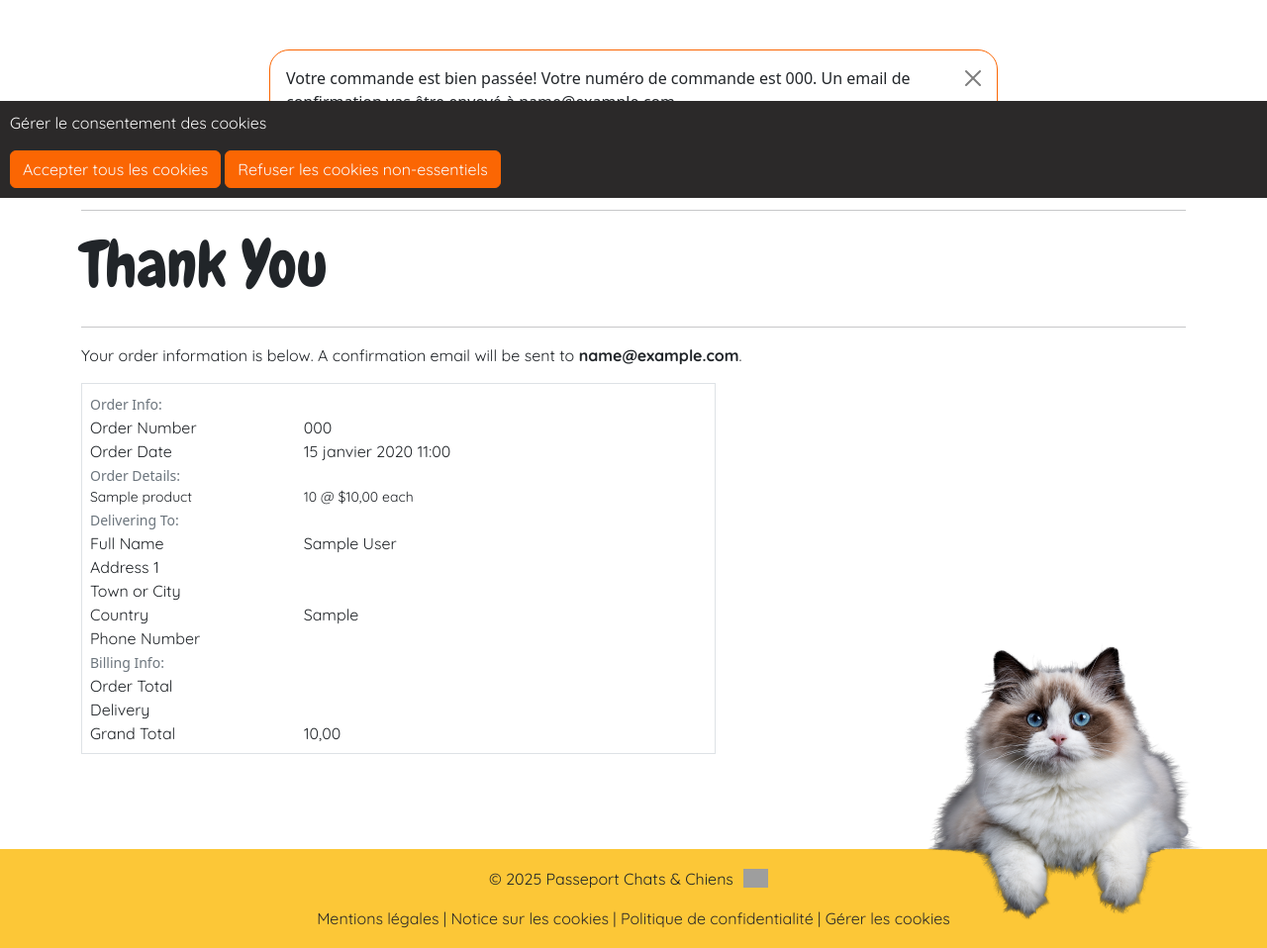
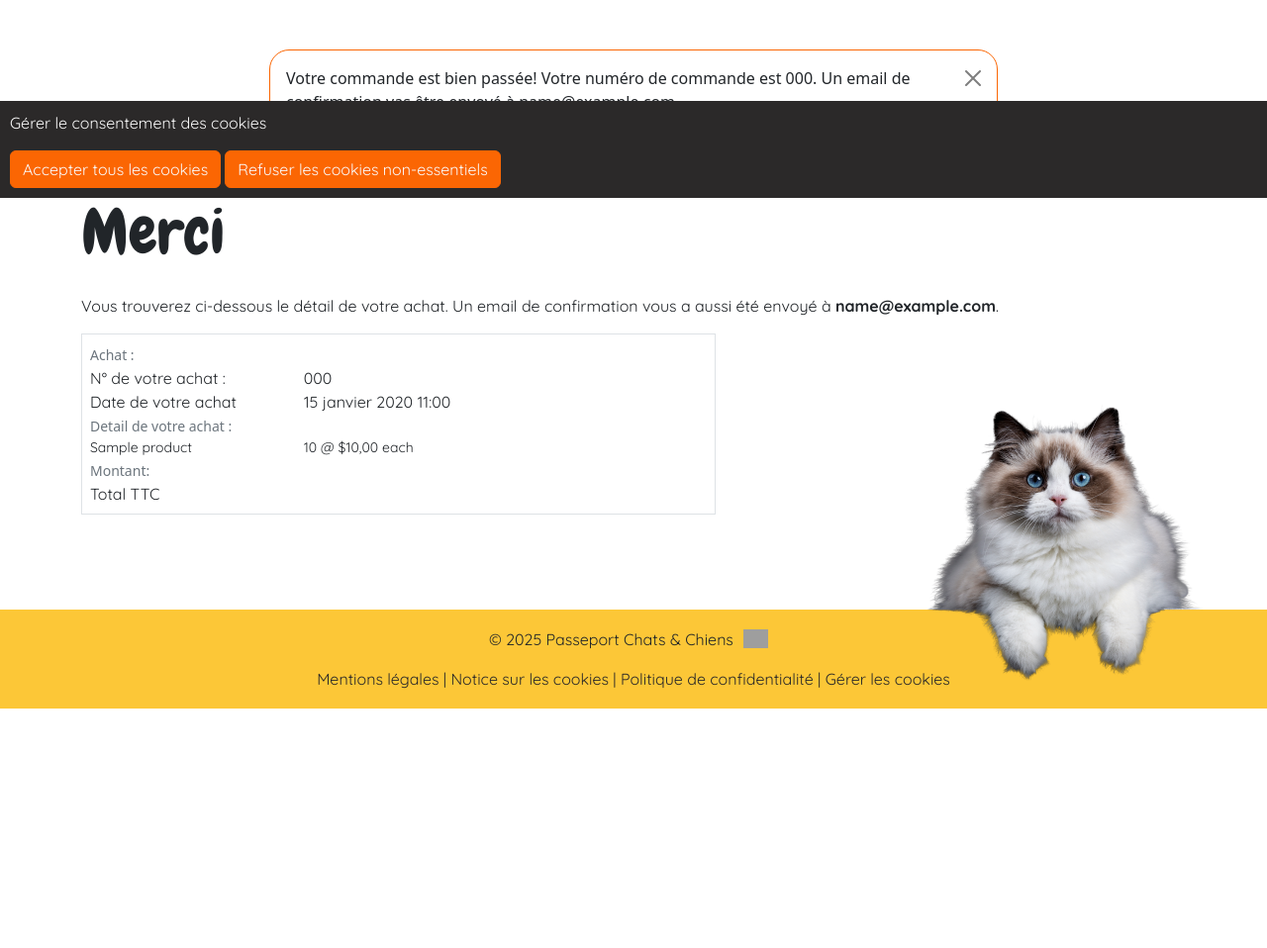
Before and after one commit to PhilippeItsMe/ci-passeport-chats-et-chiens-portfolio5-v2, a Django app: page /checkout/checkout_success/000 in a window 1280 px wide. Shown: the part 600-1558 px from the top of the page at 99% size. After the commit the page ends 1316 px from the top, so only its background shows below. Run offline with Django 4.2, Linux system fonts and the light colour scheme; tables that the repository leaves empty hold one stand-in row (values such as "Sample post"); some libraries are stand-ins or nearby versions; grey boxes are pictures that could not be loaded.

Commit message:
Setting checkout success page

```diff
--- a/checkout/templates/checkout/checkout_success.html
+++ b/checkout/templates/checkout/checkout_success.html
@@ -14,14 +14,12 @@
 {% endblock %}
 
 {% block content %}
-<div class="overlay"></div>
 <div class="container">
     <div class="row">
         <div class="col">
-            <hr>
-            <h2 class="logo-font mb-4">Thank You</h2>
-            <hr>
-            <p class="text-black">Your order information is below. A confirmation email will be sent to
+            <h2 class="logo-font mb-4">Merci</h2>
+            <p>Vous trouverez ci-dessous le détail de votre achat. Un email de confirmation vous a
+                aussi été envoyé à
                 <strong>{{ order.email }}</strong>.</p>
         </div>
     </div>
@@ -31,13 +29,13 @@
             <div class="order-confirmation-wrapper p-2 border">
                 <div class="row">
                     <div class="col">
-                        <small class="text-muted">Order Info:</small>
+                        <small class="text-muted">Achat :</small>
                     </div>
                 </div>
 
                 <div class="row">
                     <div class="col-12 col-md-4">
-                        <p class="mb-0 text-black font-weight-bold">Order Number</p>
+                        <p class="mb-0 text-black font-weight-bold">N° de votre achat : </p>
                     </div>
                     <div class="col-12 col-md-8 text-md-right">
                         <p class="mb-0">{{ order.order_number }}</p>
@@ -46,7 +44,7 @@
 
                 <div class="row">
                     <div class="col-12 col-md-4">
-                        <p class="mb-0 text-black font-weight-bold">Order Date</p>
+                        <p class="mb-0 text-black font-weight-bold">Date de votre achat</p>
                     </div>
                     <div class="col-12 col-md-8 text-md-right">
                         <p class="mb-0">{{ order.date }}</p>
@@ -55,7 +53,7 @@
 
                 <div class="row">
                     <div class="col">
-                        <small class="text-muted">Order Details:</small>
+                        <small class="text-muted">Detail de votre achat :</small>
                     </div>
                 </div>
 
@@ -77,121 +75,15 @@
 
                 <div class="row">
                     <div class="col">
-                        <small class="text-muted">Delivering To:</small>
+                        <small class="text-muted">Montant:</small>
                     </div>
                 </div>
-
                 <div class="row">
                     <div class="col-12 col-md-4">
-                        <p class="mb-0 text-black font-weight-bold">Full Name</p>
-                    </div>
-                    <div class="col-12 col-md-8 text-md-right">
-                        <p class="mb-0">{{ order.full_name }}</p>
-                    </div>
-                </div>
-
-                <div class="row">
-                    <div class="col-12 col-md-4">
-                        <p class="mb-0 text-black font-weight-bold">Address 1</p>
-                    </div>
-                    <div class="col-12 col-md-8 text-md-right">
-                        <p class="mb-0">{{ order.street_address1 }}</p>
-                    </div>
-                </div>
-
-                {% if order.street_address2 %}
-                <div class="row">
-                    <div class="col-12 col-md-4">
-                        <p class="mb-0 text-black font-weight-bold">Address 2</p>
-                    </div>
-                    <div class="col-12 col-md-8 text-md-right">
-                        <!-- order.street_address2 in the code below is a correction.
-                             In the video, Chris copy/pastes order.street_address1
-                             but does not update it to order.street_address2 -->
-                        <p class="mb-0">{{ order.street_address2 }}</p>
-                    </div>
-                </div>
-                {% endif %}
-
-                {% if order.county %}
-                <div class="row">
-                    <div class="col-12 col-md-4">
-                        <p class="mb-0 text-black font-weight-bold">County</p>
-                    </div>
-                    <div class="col-12 col-md-8 text-md-right">
-                        <p class="mb-0">{{ order.county }}</p>
-                    </div>
-                </div>
-                {% endif %}
-
-                <div class="row">
-                    <div class="col-12 col-md-4">
-                        <p class="mb-0 text-black font-weight-bold">Town or City</p>
-                    </div>
-                    <div class="col-12 col-md-8 text-md-right">
-                        <p class="mb-0">{{ order.town_or_city }}</p>
-                    </div>
-                </div>
-
-                {% if order.postcode %}
-                <div class="row">
-                    <div class="col-12 col-md-4">
-                        <p class="mb-0 text-black font-weight-bold">Postal Code</p>
-                    </div>
-                    <div class="col-12 col-md-8 text-md-right">
-                        <p class="mb-0">{{ order.postcode }}</p>
-                    </div>
-                </div>
-                {% endif %}
-
-                <div class="row">
-                    <div class="col-12 col-md-4">
-                        <p class="mb-0 text-black font-weight-bold">Country</p>
-                    </div>
-                    <div class="col-12 col-md-8 text-md-right">
-                        <p class="mb-0">{{ order.country }}</p>
-                    </div>
-                </div>
-
-                <div class="row">
-                    <div class="col-12 col-md-4">
-                        <p class="mb-0 text-black font-weight-bold">Phone Number</p>
-                    </div>
-                    <div class="col-12 col-md-8 text-md-right">
-                        <p class="mb-0">{{ order.phone_number }}</p>
-                    </div>
-                </div>
-
-                <div class="row">
-                    <div class="col">
-                        <small class="text-muted">Billing Info:</small>
-                    </div>
-                </div>
-
-                <div class="row">
-                    <div class="col-12 col-md-4">
-                        <p class="mb-0 text-black font-weight-bold">Order Total</p>
+                        <p class="mb-0 text-black font-weight-bold">Total TTC</p>
                     </div>
                     <div class="col-12 col-md-8 text-md-right">
                         <p class="mb-0">{{ order.order_total }}</p>
-                    </div>
-                </div>
-
-                <div class="row">
-                    <div class="col-12 col-md-4">
-                        <p class="mb-0 text-black font-weight-bold">Delivery</p>
-                    </div>
-                    <div class="col-12 col-md-8 text-md-right">
-                        <p class="mb-0">{{ order.delivery_cost }}</p>
-                    </div>
-                </div>
-
-                <div class="row">
-                    <div class="col-12 col-md-4">
-                        <p class="mb-0 text-black font-weight-bold">Grand Total</p>
-                    </div>
-                    <div class="col-12 col-md-8 text-md-right">
-                        <p class="mb-0">{{ order.total_ttc }}</p>
                     </div>
                 </div>
             </div>
```
